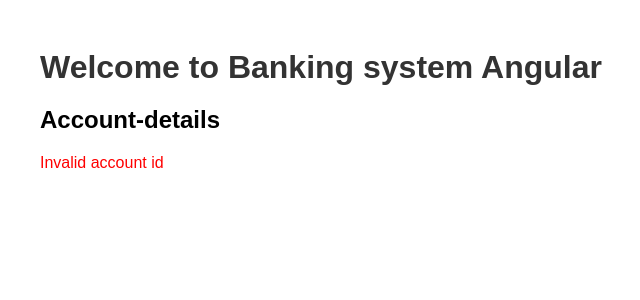
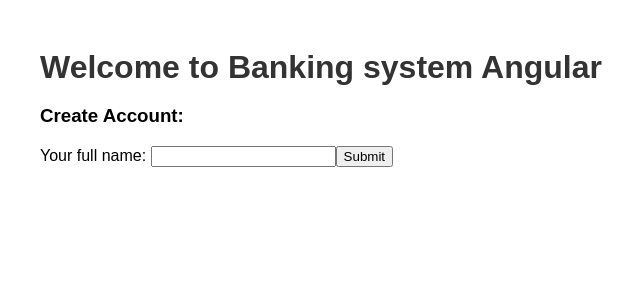
Before and after one commit to eelok/banking-system-angular, an Angular app: page /accounts/create in a window 1280 px wide. Shown: the top 300 px of the page, without its empty margins (0-640 px from the left). Built offline with nearby package versions, Linux system fonts and the light colour scheme.

Commit message:
add create account only with fullName

```diff
--- a/src/app/app.routes.ts
+++ b/src/app/app.routes.ts
@@ -1,8 +1,10 @@
 import { Routes } from '@angular/router';
 import { AccountList } from './components/account-list/account-list';
 import { AccountDetails } from './components/account-details/account-details';
+import { CreateAccount } from './components/create-account/create-account';
 
 export const routes: Routes = [
-    {path: 'accounts', component: AccountList},
+    {path: 'accounts', component: AccountList,},
+    {path:  'accounts/create', component: CreateAccount},
     {path: 'accounts/:id', component: AccountDetails}
 ];
--- /dev/null
+++ b/src/app/components/create-account/create-account.html
@@ -0,0 +1,21 @@
+<h3>Create Account: </h3>
+<div *ngIf="errorMessage"
+        style="color: red;
+        padding-top: 40px;
+        padding-bottom: 40px;
+        padding-right: 40px;"
+>
+        {{errorMessage}}
+</div>
+<form (ngSubmit)=createAccount()>
+    <label for="fullName">
+        Your full name:
+        <input
+            id="fullName"
+            type="text"
+            [(ngModel)]="fullName"
+            name="fullName"
+        />
+    </label>
+    <button type="submit">Submit</button>
+</form>
--- /dev/null
+++ b/src/app/components/create-account/create-account.ts
@@ -0,0 +1,41 @@
+import { Component } from '@angular/core';
+import { FormsModule } from '@angular/forms';
+import { AccountService } from '../../services/account-service';
+import { AccountRequest } from '../../modes/AccountRequest';
+import { Account } from '../../modes/account';
+import { CommonModule } from '@angular/common';
+
+@Component({
+  selector: 'app-create-account',
+  imports: [FormsModule, CommonModule],
+  templateUrl: './create-account.html',
+  styleUrl: './create-account.css'
+})
+export class CreateAccount {
+
+  fullName: string = "";
+  errorMessage = "";
+
+
+  constructor(private accountService: AccountService){}
+
+  createAccount(){
+    const newAccount: Account = {
+      fullName: this.fullName,
+      iban: "new iban DE 1",
+      currency: "EURO",
+      balance: 1000,
+      withdrawPerDayLimit: 2500
+    }
+    this.accountService.createAccount(newAccount).subscribe({
+      next: (response) => {
+        console.log(response);
+          this.fullName = "";
+      },
+      error: (error) => {
+        console.log("Error message:", error.error.message);
+        this.errorMessage = error.error?.message || "api is failed"
+      }
+    })
+  }
+}
```
Also changed, not shown: src/app/components/create-account/create-account.css (added), 1 other file (tests, documents, lock files or other folders).
